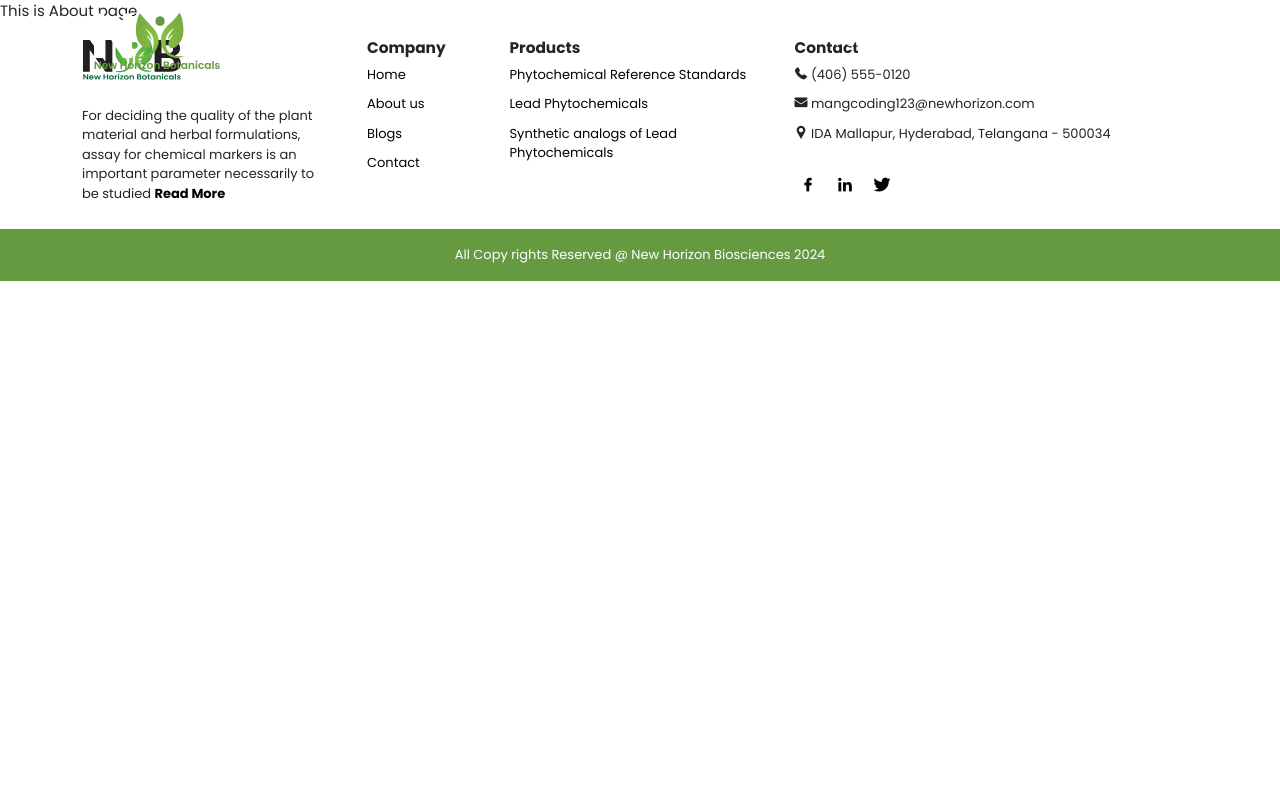
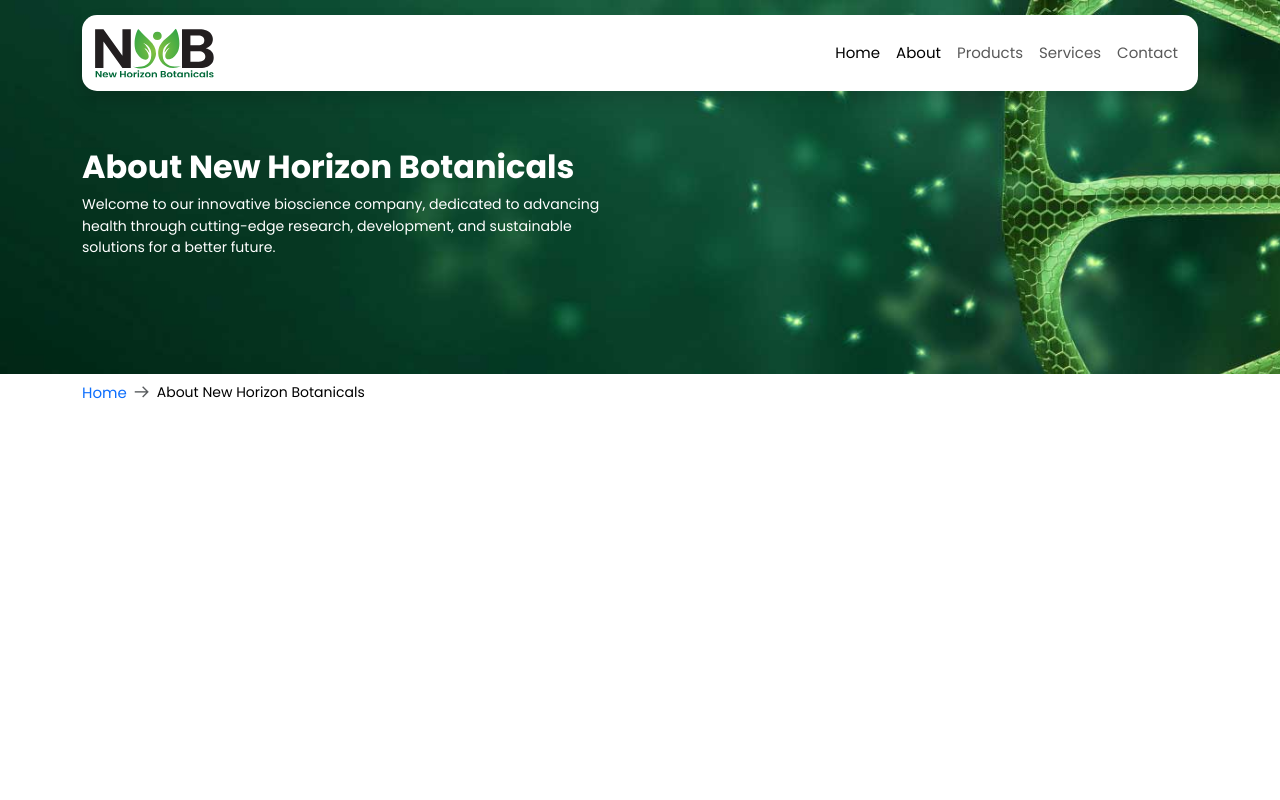
Before and after one commit to praveengupthanandipati/new-horizon, a React (Create React App) app: page /About in a window 1280 px wide. Shown: the top 800 px of the page. Built offline with nearby package versions, Linux system fonts and the light colour scheme.

Commit message:
sub page structure

```diff
--- a/src/assets/styles/main.scss
+++ b/src/assets/styles/main.scss
@@ -51,15 +51,31 @@ a {
 }
 
 header {
-  .nav-link {
-    color: map-get($colors, white) !important;
+  .navbar {
+    background-color: map-get($colors, white);
+    margin-top: 15px;
+    border-radius: 15px;
+    @include transition(all 0.5s ease);
+  }
+  .navbar-brand {
+    img {
+      width: 120px;
+    }
+  }
+}
+
+.fixed-top-nav {
+  margin-top: 0;
+
+  .navbar {
+    margin-top: 0px;
   }
 }
 
 .HomeSlider {
   height: auto;
   .swiper {
-    width: 100vw;
+    width: 100%;
     height: 80vh;
     @include max(map-get($breakpoints, "xl")) {
       height: auto;
@@ -79,9 +95,6 @@ header {
           right: 0;
           bottom: 0;
           opacity: 0.4;
-        }
-        .bannerimg {
-          object-fit: fill;
         }
       }
 
@@ -284,12 +297,16 @@ header {
     border-bottom-right-radius: 15px;
     h5 {
       font-size: clamp(1rem, 1.1vw, 1.1rem);
+      line-height: 140%;
     }
   }
 }
 
 footer {
   font-size: $fsize - 2;
+  margin-top: 50px;
+  background: lighten(map-get($colors, primary), 40%);
+  padding: 50px 0 0 0;
 
   .footer-col-title {
     font-size: clamp(0.8rem, 1.2vw, 1.2rem);
@@ -316,3 +333,37 @@ footer {
     }
   }
 }
+
+.subPage {
+  .subPageHeader {
+    background: url(../img/subpage-header-bg.jpg) no-repeat 0 0;
+    background-size: cover;
+    padding: 100px 0;
+    color: map-get($colors, white);
+    @include max(map-get($breakpoints, "md")) {
+      padding: 75px 0 25px 0;
+    }
+
+    .h1 {
+      font-size: clamp(1.8rem, 2.5vw, 2.5rem);
+    }
+    p {
+      font-size: clamp(0.8rem, 1.1vw, 1.1rem);
+    }
+  }
+  .breadcrumb-item + .breadcrumb-item.active {
+    color: map-get($colors, black);
+    font-size: $fsize - 1;
+    &:before {
+      content: "\e90f";
+      font-family: "icomoon" !important;
+    }
+  }
+  .subPageMain {
+    min-height: 500px;
+
+    .pageContainer {
+      padding: 50px 0;
+    }
+  }
+}
--- a/src/components/HomeBanner.js
+++ b/src/components/HomeBanner.js
@@ -52,7 +52,7 @@ function HomeBanner() {
                 <img
                   src={item.imageName}
                   alt=""
-                  className="img-fluid w-100 bannerimg"
+                  className="img-fluid bannerimg"
                 />
               </div>
               <article>
--- a/src/includes/Header.js
+++ b/src/includes/Header.js
@@ -1,14 +1,33 @@
 import React from "react";
-import { useNavigate } from "react-router-dom";
+import { useEffect, useState } from "react";
+// import { useNavigate } from "react-router-dom";
 import { NavLink } from "react-router-dom";
-import Logo from "../assets/img/logo.svg";
+import Logo from "../assets/img/logo-color.svg";
 
 function Header() {
+  const [isScrolled, setIsScrolled] = useState(false);
+
+  useEffect(() => {
+    const handleScroll = () => {
+      const scrollTop = window.scrollY;
+      const shouldAddClass = scrollTop > 100; // Adjust this value as needed
+      setIsScrolled(shouldAddClass);
+    };
+
+    // Attach the event listener when the component mounts
+    window.addEventListener("scroll", handleScroll);
+
+    // Detach the event listener when the component unmounts
+    return () => {
+      window.removeEventListener("scroll", handleScroll);
+    };
+  }, []); //
+
   return (
     <div>
-      <header className="fixed-top">
+      <header className={isScrolled ? "fixed-top-nav fixed-top" : "fixed-top"}>
         <div className="container">
-          <nav className="navbar navbar-expand-lg navbar-light">
+          <nav className="navbar navbar-expand-lg navbar-light shadow">
             <div className="container-fluid">
               <NavLink className="navbar-brand" to="/">
                 <img src={Logo} alt="" />
--- a/src/pages/About.js
+++ b/src/pages/About.js
@@ -1,9 +1,42 @@
 import React from "react";
+import { NavLink } from "react-router-dom";
 
 function About() {
+  const pageTitle = "About New Horizon Botanicals";
+  const pageIntro =
+    "Welcome to our innovative bioscience company, dedicated to advancing health through cutting-edge research, development, and sustainable solutions for a better future.";
+
   return (
     <div>
-      <p>This is About page</p>
+      <section className="subPage">
+        <div className="subPageHeader">
+          <div className="container">
+            <div className="row pt-5">
+              <div className="col-lg-6 col-md-10">
+                <h1 className="h1 font-bold">{pageTitle}</h1>
+                <p>{pageIntro}</p>
+              </div>
+            </div>
+          </div>
+        </div>
+        <div className="subPageMain">
+          <div className="container">
+            <nav aria-label="breadcrumb">
+              <ol class="breadcrumb my-2">
+                <li class="breadcrumb-item">
+                  <NavLink to="/">Home</NavLink>
+                </li>
+                <li class="breadcrumb-item active" aria-current="page">
+                  {pageTitle}
+                </li>
+              </ol>
+            </nav>
+          </div>
+          <div className="container">
+            <div className="pageContainer"></div>
+          </div>
+        </div>
+      </section>
     </div>
   );
 }
```
Also changed, not shown: src/assets/img/subpage-header-bg.jpg (added).
